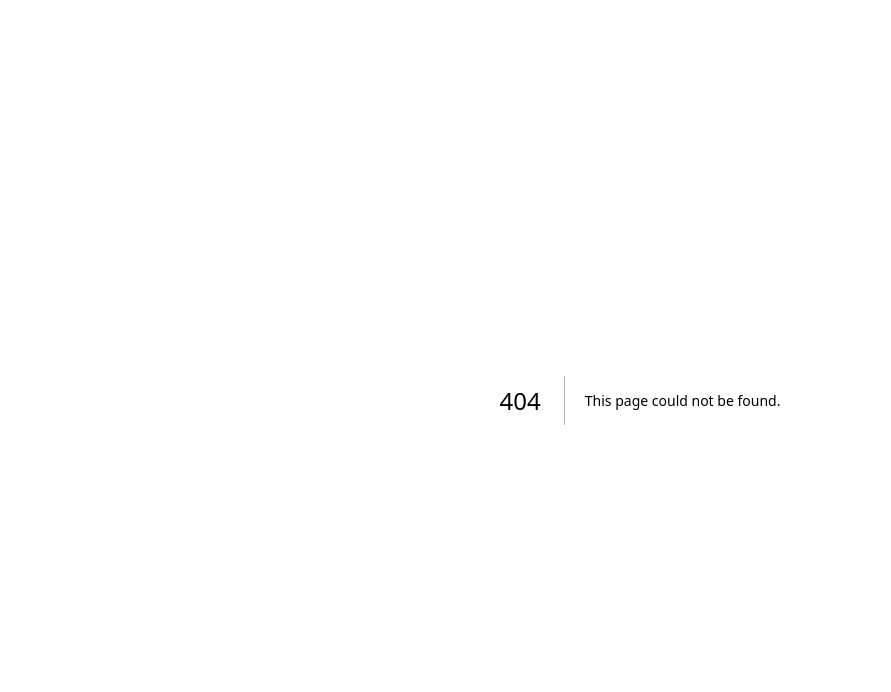
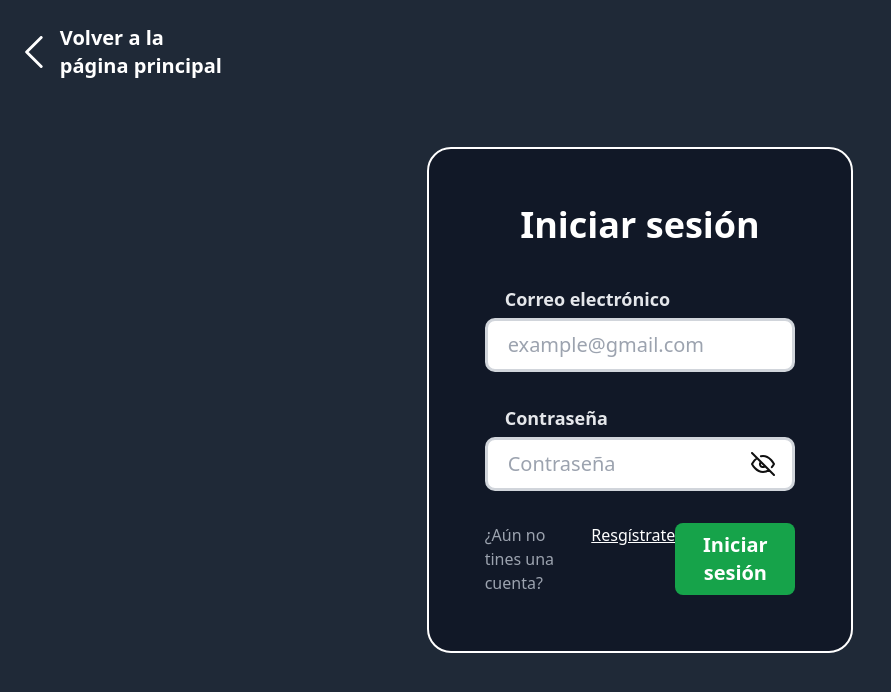
Before and after one commit to LeonN534/peruvian-informative-page-frontend, a Next.js app: page /login in a window 1280 px wide. Before the commit this address had no page. Shown: the top 692 px of the page, without its empty margins (0-891 px from the left). Built offline with nearby package versions, Linux system fonts and the light colour scheme.

Commit message:
Finished login page styling

```diff
--- /dev/null
+++ b/src/app/(auth)/login/components/LoginForm.tsx
@@ -0,0 +1,69 @@
+"use client";
+
+import BasicInput from "@/app/components/BasicInput";
+import Link from "next/link";
+import React, { useActionState } from "react";
+import { registerUserAction } from "../../actions/auth.action";
+
+const initialState = {
+  zodErrors: null,
+  message: null,
+  apiErrors: null,
+  fieldsData: {
+    email: "",
+    password: "",
+  },
+};
+
+const LoginForm = () => {
+  const [state, formAction, isPending] = useActionState(
+    registerUserAction,
+    initialState
+  );
+  return (
+    <form
+      className="text-xl flex flex-col gap-8"
+      id="login-form"
+      action={formAction}
+    >
+      <BasicInput
+        form="login-form"
+        formState={state}
+        label="Correo electrónico"
+        name="email"
+        placeholder="example@gmail.com"
+        type="email"
+        defaultValue={state.fieldsData.email}
+        required
+        hasBackendErrors
+      />
+      <BasicInput
+        form="login-form"
+        formState={state}
+        label="Contraseña"
+        name="password"
+        placeholder="Contraseña"
+        type="password"
+        defaultValue={state.fieldsData.password}
+        required
+        hasBackendErrors
+      />
+      <div className="text-white flex justify-between items-center">
+        <div className="flex text-base gap-2">
+          <p className="text-gray-400">¿Aún no tines una cuenta?</p>
+          <Link href="/register" className="underline">
+            Resgístrate
+          </Link>
+        </div>
+        <button
+          className="bg-green-600 text-white px-4 py-2 rounded-lg font-semibold disabled:bg-gray-300"
+          disabled={isPending}
+        >
+          Iniciar sesión
+        </button>
+      </div>
+    </form>
+  );
+};
+
+export default LoginForm;
--- /dev/null
+++ b/src/app/(auth)/login/page.tsx
@@ -0,0 +1,15 @@
+import React from "react";
+import LoginForm from "./components/LoginForm";
+
+const LoginPage = () => {
+  return (
+    <div className="rounded-3xl border-2 border-white p-14 bg-gray-900 w-1/3">
+      <h1 className="text-white font-black text-4xl text-center mb-10">
+        Iniciar sesión
+      </h1>
+      <LoginForm />
+    </div>
+  );
+};
+
+export default LoginPage;
```
